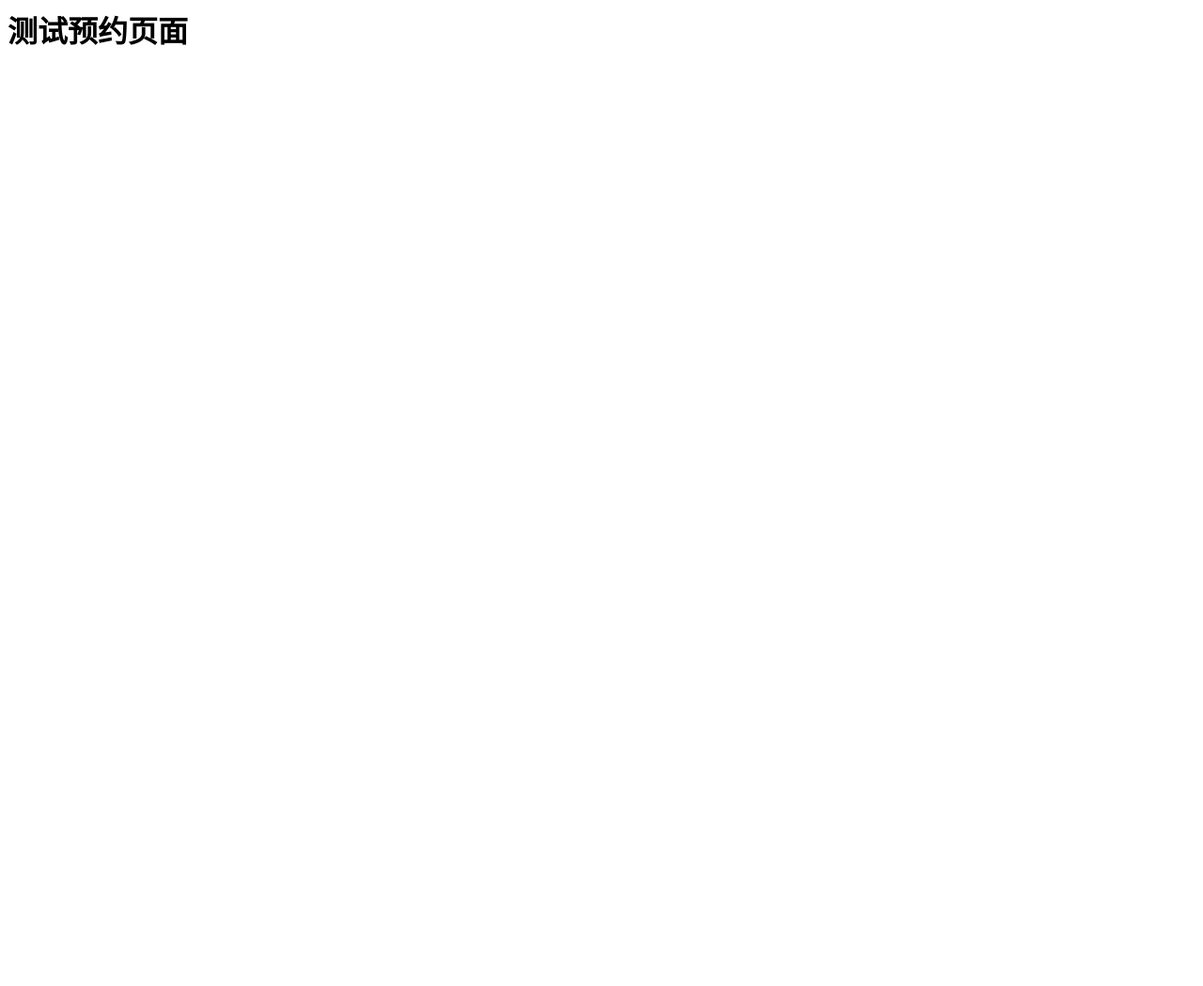
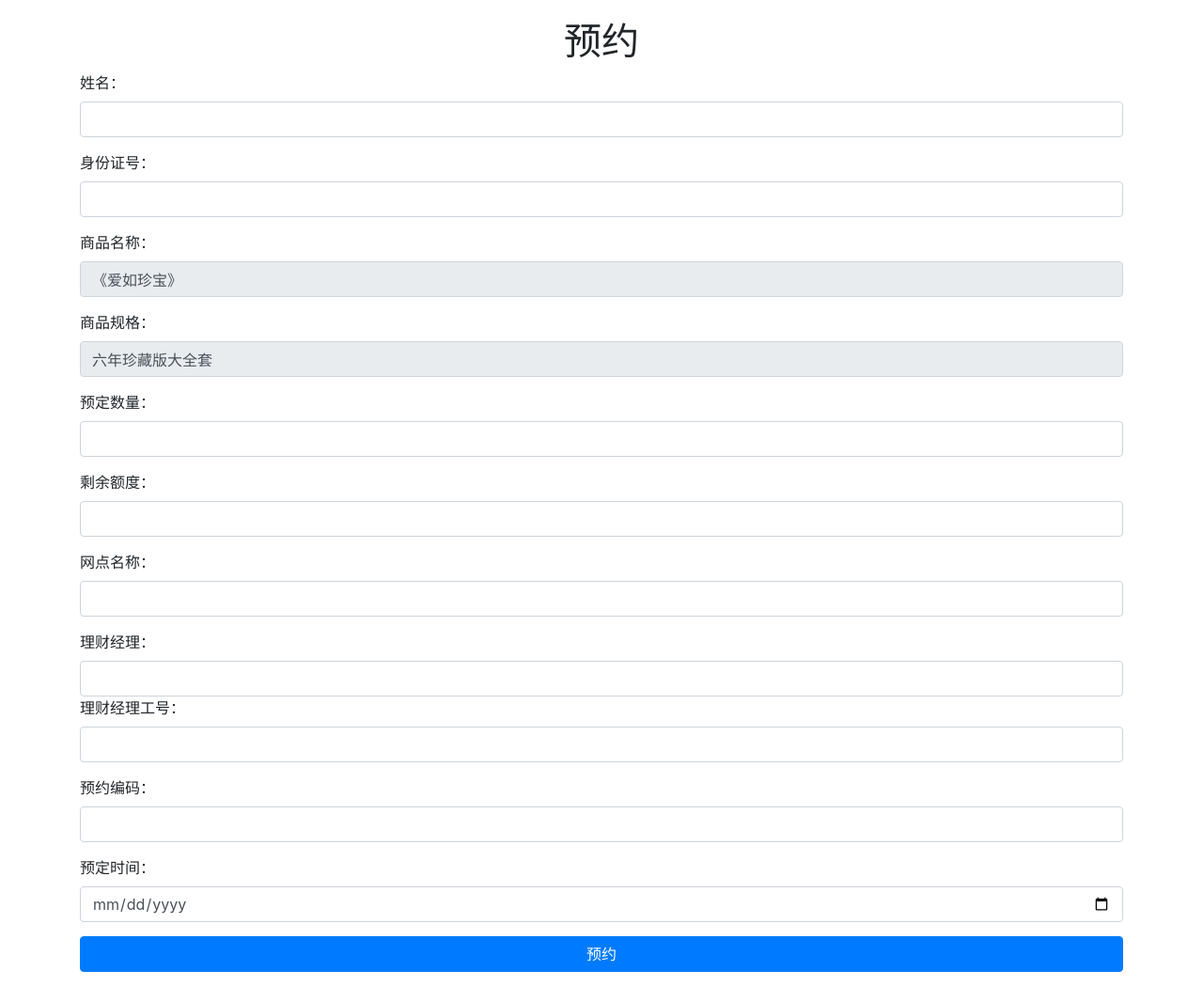
Before and after one commit to Northko/yuyue, a plain HTML site: page index.html in a window 1280 px wide. Shown: the whole page at 94% size. Before the commit the page ends 800 px from the top, so only its background shows below. Drawn offline with nearby package versions, Linux system fonts and the light colour scheme.

Commit message:
Update index.html

```diff
--- a/index.html
+++ b/index.html
@@ -1 +1,89 @@
-<h1>测试预约页面</h1>
+<!DOCTYPE html>
+<html lang="zh-CN">
+<head>
+    <meta charset="UTF-8">
+    <meta name="viewport" content="width=device-width, initial-scale=1.0">
+    <title>预约</title>
+    <link rel="stylesheet" href="https://cdn.jsdelivr.net/npm/bootstrap@4.6.2/dist/css/bootstrap.min.css">
+    <style>
+        .container {
+            margin-top: 20px;
+        }
+        .form-group {
+            margin-bottom: 15px;
+        }
+        .btn-primary {
+            width: 100%;
+        }
+    </style>
+</head>
+<body>
+    <div class="container">
+        <h1 class="text-center">预约</h1>
+        <form>
+            <div class="form-group">
+                <label for="name">姓名：</label>
+                <input name="xm" type="text" class="form-control xm" id="formGroupExampleInput"  ">
+            </div>
+            <div class="form-group">
+                <label for="id">身份证号：</label>
+				<input name="sfzh" type="text" class="form-control sfzh" id="formGroupExampleInput"  ">
+            </div>
+            <div class="form-group">
+                <label for="product">商品名称：</label>
+				<input name="spmc" type="text" class="form-control spmc" id="formGroupExampleInput"  " value="《爱如珍宝》" readonly>
+            </div>
+            <div class="form-group">
+                <label for="productDetails">商品规格：</label>
+				<input name="spgg" type="text" class="form-control spgg" id="formGroupExampleInput"  " value="六年珍藏版大全套" readonly>
+            </div>
+            <div class="form-group">
+                <label for="productQuantity">预定数量：</label>
+				<input name="ydsl" type="text" class="form-control ydsl" id="formGroupExampleInput"  ">
+            </div>
+            <div class="form-group">
+				<label for="formGroupExampleInput">剩余额度：</label>
+				<input name="syed" type="text" class="form-control syed" id="formGroupExampleInput"  ">
+            </div>
+            <div class="form-group">
+                <label for="address">网点名称：</label>
+				<input name="wdmc" type="text" class="form-control wdmc" id="formGroupExampleInput"  ">
+            </div>
+            <div class="form-group">
+                <label for="phone">理财经理：</label>
+				<input name="lcjl" type="text" class="form-control lcjl" id="formGroupExampleInput"  ">
+            <div class="form-group">
+                <label for="email">理财经理工号：</label>
+				<input name="lcjlgh" type="text" class="form-control lcjlgh" id="formGroupExampleInput"  ">
+            </div>
+            <div class="form-group">
+                <label for="remarks">预约编码：</label>
+                <input name="yybm" type="text" class="form-control yybm" id="formGroupExampleInput"  ">
+            </div>
+			<div class="form-group">
+			    <label for="remarks">预定时间：</label>
+				<input type="date" class="form-control ydsj" id="deliveryDate">
+				<!-- <input name="ydsj" type="text" class="form-control ydsj" id="formGroupExampleInput"  "> -->
+			</div>
+            <!-- <button type="submit" class="btn btn-primary">预约</button> -->
+			<button id="dianji" class="btn btn-primary">预约</button>
+        </form>
+    </div>
+    <script src="https://cdn.jsdelivr.net/npm/jquery@3.5.1/dist/jquery.slim.min.js"></script>
+   <script src="https://cdn.jsdelivr.net/npm/bootstrap@4.6.2/dist/js/bootstrap.bundle.min.js"></script>
+   <script>
+   	$(function(){
+   		$("#dianji").click(function(){
+   			// var aaa = $(".spgg").val();
+   			var aaa = $(".xm").val();
+   			var params = "xm=" + $(".xm").val() + "&sfzh="+$(".sfzh").val() + "&spmc="+$(".spmc").val() + "&spgg="+$(".spgg").val() + "&ydsl="+$(".ydsl").val()
+   			 + "&syed="+$(".syed").val() + "&wdmc="+$(".wdmc").val() + "&lcjl="+$(".lcjl").val() + "&lcjlgh="+$(".lcjlgh").val() + "&yybm="+$(".yybm").val()
+   			  + "&ydsj="+$(".ydsj").val()
+   			window.location.href = "index2.html?"+params
+   			return false;
+   		})
+   	})
+
+   </script>
+</body>
+</html>
```
